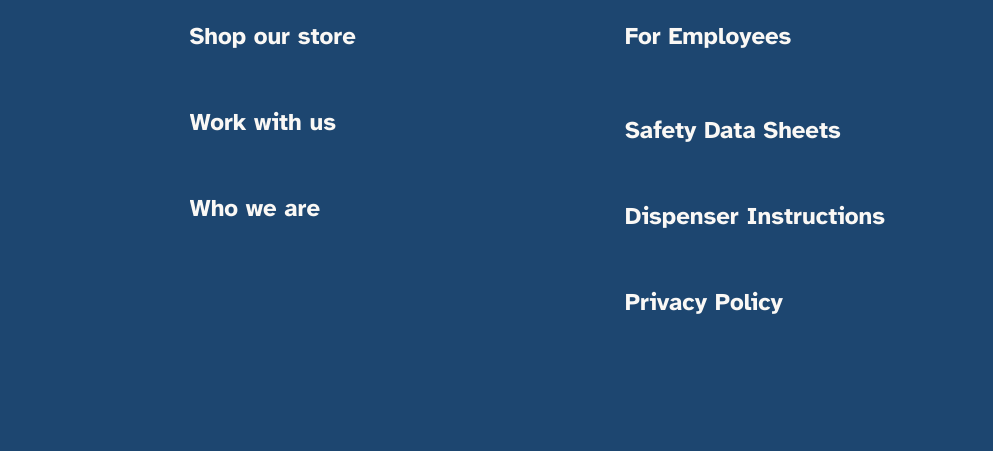
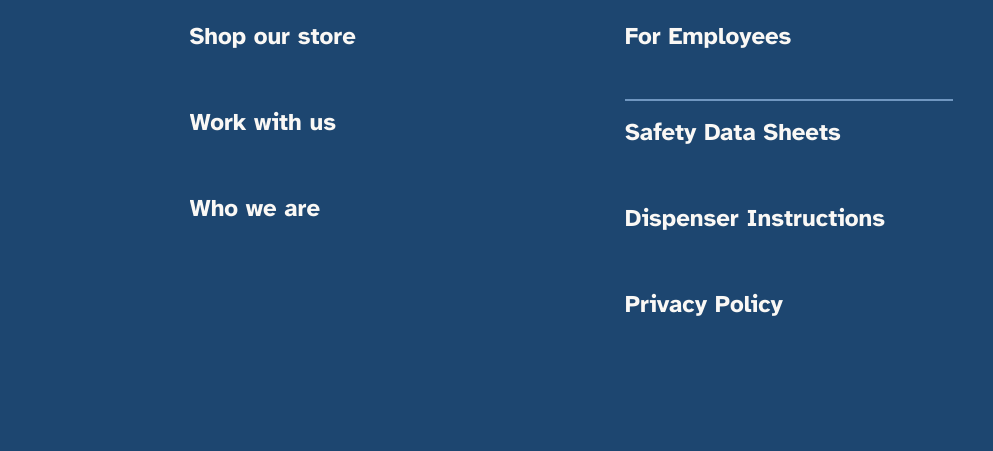
Before and after one commit to stephaniedrivera/ALB, a plain HTML site: page index.html in a window 1280 px wide. Shown: the part 7023-7474 px from the top of the page, 287-1280 px from the left. Drawn offline with Linux system fonts and the light colour scheme.

Commit message:
Update styles.css

```diff
--- a/styles.css
+++ b/styles.css
@@ -17,7 +17,6 @@
   --slate:    #44403C;
   --fog:      #D6D3D1;
   --stone:    #635D59;
-  --teal-900: #162E35;
   --navy-500: #214D7C;
 
   /* Layout */
@@ -1382,7 +1381,7 @@ fieldset {
 }
 
 .footer-nav-bottom {
-  border-top: 2px solid var(--teal-300);
+  border-top: 2px solid var(--navy-300);
   padding-top: 8px;
   padding-bottom: 50px;
 }
```
